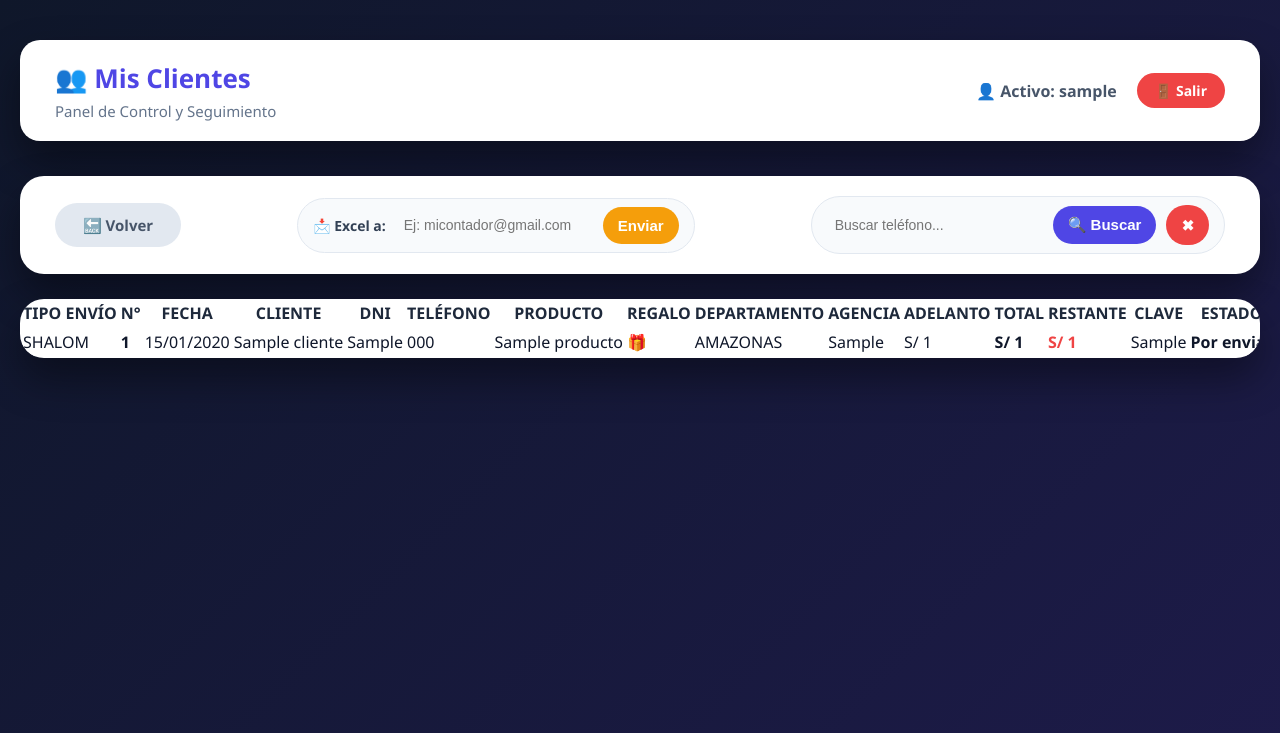
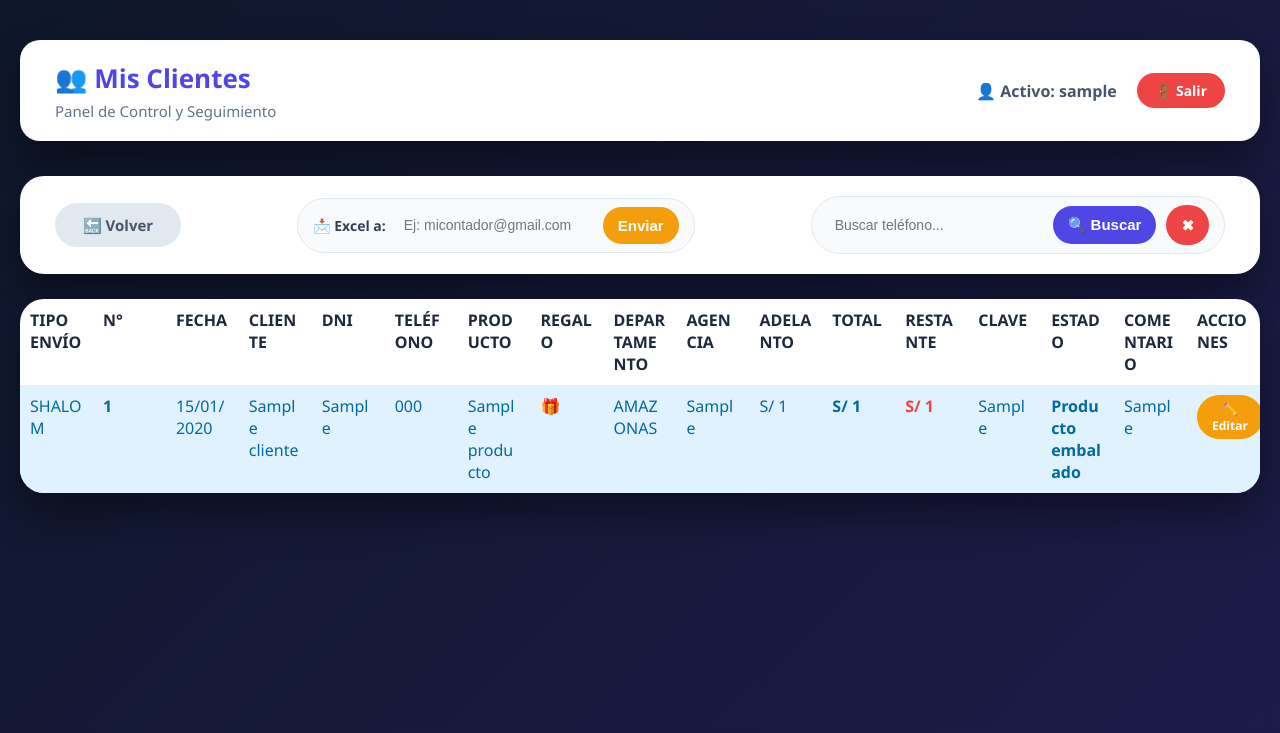
Before and after one commit to kiwigenio/sistema-inventario, a Django app: page /clientes in a window 1280 px wide. Shown: the top 733 px of the page. Run offline with Django 5.2, Linux system fonts and the light colour scheme; a user stored in the database is signed in; tables that the repository leaves empty hold one stand-in row (values such as "Sample post").

Commit message:
cambios de estilo

```diff
--- a/operaciones/models.py
+++ b/operaciones/models.py
@@ -38,7 +38,9 @@ class Cliente(models.Model):
     ]
 
     ESTADO_PEDIDO_OPCIONES = [
-        ('POR_ENVIAR', 'Por enviar'),
+        ('PRODUCTO_EMBALADO', 'Producto embalado'),
+        ('PRODUCTO_REGISTRADO', 'Producto registrado'),
+        ('VOUCHER_ENVIADO', 'Voucher enviado'),
         ('EN_TRANSITO', 'En transito'),
         ('LLEGO_FALTA_PAGAR', 'Llego pero falta pagar'),
         ('CANCELADO', 'Cancelado'),
--- a/operaciones/static/css/estilos.css
+++ b/operaciones/static/css/estilos.css
@@ -198,7 +198,8 @@
 }
 
 /* Ajustes de color para las filas para que se lean bien sobre colores claros */
-.fila-normal { background-color: #ffffff; color: #0f172a; }
+.fila-embalado { background-color: #e0f2fe; color: #0369a1; }
+.fila-registrado { background-color: #fef3c7; color: #92400e; }
 .fila-transito { background-color: #e0e7ff; color: #1e3a8a; }
 .fila-falta-pagar { background-color: #dcfce7; color: #14532d; }
 .fila-retorno { background-color: #fef08a; color: #713f12; }
@@ -309,3 +310,18 @@
     font-size: 13px;
     display: inline-block;
 }
+table {
+    table-layout: fixed; /* Este es el secreto: ignora el largo del texto */
+    width: 100%;         /* Se estira hasta el borde de la pantalla */
+    border-collapse: collapse;
+}
+
+/* 2. Configuramos las celdas para que el texto "salte" */
+th, td {
+    word-wrap: break-word;   /* Si la palabra es muy larga, la rompe */
+    overflow-wrap: break-word;
+    white-space: normal;     /* Permite saltos de línea naturales */
+    padding: 10px;           /* Espacio para que no se vea amontonado */
+    text-align: left;
+    vertical-align: top;     /* Para que el texto empiece arriba si la celda crece */
+}
--- a/operaciones/templates/operaciones/lista_clientes.html
+++ b/operaciones/templates/operaciones/lista_clientes.html
@@ -94,7 +94,10 @@
                     </thead>
                     <tbody>
                         {% for cliente in clientes %}
-                        <tr class="{% if cliente.estado_envio == 'POR_ENVIAR' %} fila-normal
+                        <tr class="
+                                   {% if cliente.estado_envio == 'PRODUCTO_EMBALADO' %} fila-embalado
+                                   {% elif cliente.estado_envio == 'PRODUCTO_REGISTRADO' %} fila-registrado
+                                   {% elif cliente.estado_envio == 'VOUCHER_ENVIADO' %} fila-voucher
                                    {% elif cliente.estado_envio == 'EN_TRANSITO' %} fila-transito
                                    {% elif cliente.estado_envio == 'LLEGO_FALTA_PAGAR' %} fila-falta-pagar
                                    {% elif cliente.estado_envio == 'RETORNO' %} fila-retorno
```
Also changed, not shown: operaciones/migrations/0009_alter_cliente_estado_envio.py (added).
